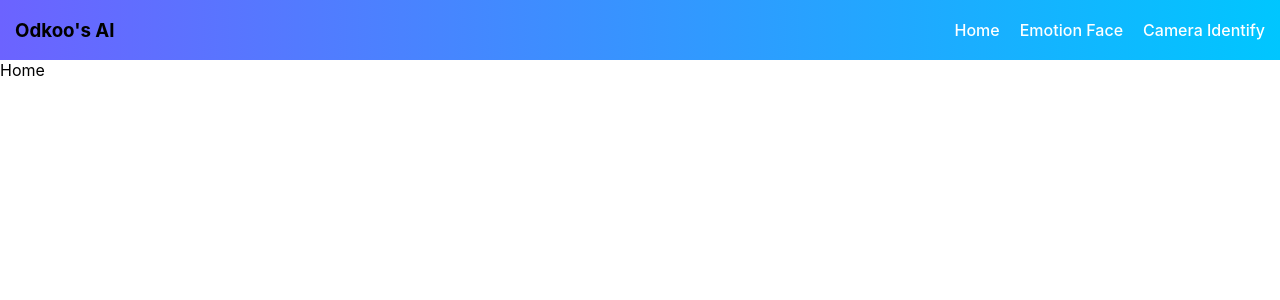
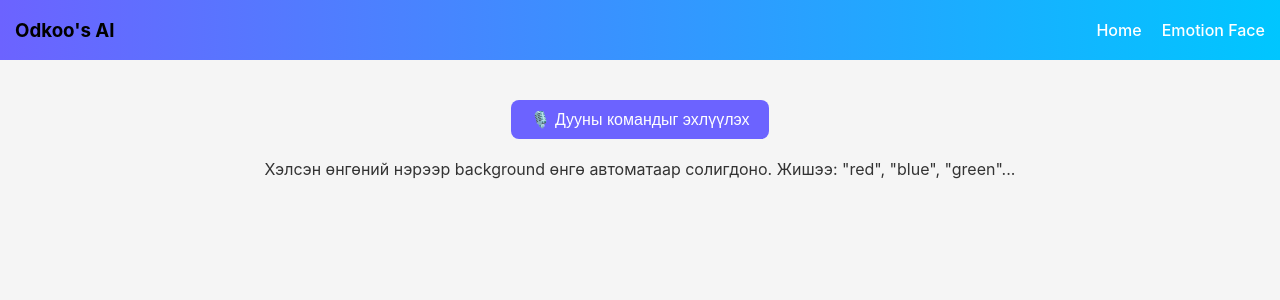
Before and after one commit to Odko11234/ai_test, a React (Create React App) app: page / in a window 1280 px wide. Shown: the top 300 px of the page. Built offline with nearby package versions, Linux system fonts and the light colour scheme.

Commit message:
voice added

```diff
--- a/src/App.js
+++ b/src/App.js
@@ -22,7 +22,7 @@ function App() {
           <nav className="nav-links">
             <Link to="/">Home</Link>
             <Link to="/emotion_face">Emotion Face</Link>
-            <Link to="/camera_identify">Camera Identify</Link>
+            {/* <Link to="/camera_identify">Camera Identify</Link> */}
           </nav>
         </header>
 
@@ -30,9 +30,8 @@ function App() {
           <Routes>
             <Route path="/" element={<Home />} />
             <Route path="/emotion_face" element={<EmotionFace />} />
-            <Route path="/camera_identify" element={<CameraIdentify />} />
+            {/* <Route path="/camera_identify" element={<CameraIdentify />} /> */}
           </Routes>
-          {/* <VoiceAssistant /> */}
         </main>
       </Router>
     </>
--- a/src/pages/Home/Home.jsx
+++ b/src/pages/Home/Home.jsx
@@ -1,5 +1,11 @@
+import VoiceAssistant from "../Voice_check/VoiceCheck";
+
 const Home = () => {
-  return <div>Home</div>;
+  return (
+    <div>
+      <VoiceAssistant />
+    </div>
+  );
 };
 
 export default Home;
--- a/src/pages/Voice_check/VoiceCheck.jsx
+++ b/src/pages/Voice_check/VoiceCheck.jsx
@@ -1,44 +1,74 @@
-import React, { useEffect, useState } from "react";
-import { useNavigate } from "react-router-dom";
+import React, { useState } from "react";
 
 const VoiceAssistant = () => {
   const [listening, setListening] = useState(false);
   const [transcript, setTranscript] = useState("");
-  const navigate = useNavigate();
+  const [bgColor, setBgColor] = useState("#f5f5f5");
 
-  // Browser SpeechRecognition
-  const SpeechRecognition =
-    window.SpeechRecognition || window.webkitSpeechRecognition;
-  const recognition = new SpeechRecognition();
+  // Зөвшөөрөгдсөн өнгөний нэрүүд
+  const colors = [
+    "red",
+    "blue",
+    "green",
+    "yellow",
+    "orange",
+    "pink",
+    "purple",
+    "lime",
+    "cyan",
+    "magenta",
+    "black",
+  ];
 
-  recognition.lang = "en-US"; // эсвэл "mn-MN" гэж Монгол болгож болно
-  recognition.continuous = false;
+  let recognition;
 
-  useEffect(() => {
+  // Дуугаар өнгө солих функц
+  const startListening = () => {
+    const SpeechRecognition =
+      window.SpeechRecognition || window.webkitSpeechRecognition;
+    recognition = new SpeechRecognition();
+    recognition.lang = "en-US"; // эсвэл "mn-MN"
+    recognition.continuous = false;
+
     recognition.onresult = (event) => {
       const text = event.results[0][0].transcript.toLowerCase();
       setTranscript(text);
-      // Жишээ командууд
-      if (text.includes("home")) navigate("/");
-      if (text.includes("emotion")) navigate("/emotion_face");
-      if (text.includes("camera")) navigate("/camera_identify");
+
+      // Хэрвээ текст дотор зөвшөөрөгдсөн өнгөний нэр байвал background өнгийг өөрчлөх
+      const foundColor = colors.find((c) => text.includes(c));
+      if (foundColor) {
+        setBgColor(foundColor);
+        console.log(`Өнгө солигдлоо: ${foundColor}`);
+      } else {
+        console.log("Өнгөний нэр олдсонгүй");
+      }
     };
 
     recognition.onend = () => setListening(false);
-  }, []);
 
-  const startListening = () => {
-    if (listening) {
-      setListening(false);
-    } else {
+    if (!listening) {
       setTranscript("");
       setListening(true);
-      recognition?.start();
+      recognition.start();
+      console.log("☝️ Дууны командыг сонсож эхэллээ...");
+    } else {
+      recognition.stop();
+      setListening(false);
+      console.log("✋ Сонсохыг зогсоолоо");
     }
   };
 
   return (
-    <div style={{ textAlign: "center", marginTop: "20px" }}>
+    <div
+      style={{
+        textAlign: "center",
+        padding: "40px",
+        transition: "background 0.5s ease",
+        background: bgColor,
+        minHeight: "80vh",
+      }}
+    >
+      {/* Дуу сонсох товч */}
       <button
         onClick={startListening}
         style={{
@@ -49,11 +79,22 @@ const VoiceAssistant = () => {
           background: listening ? "#ff7675" : "#6c63ff",
           color: "white",
           border: "none",
+          transition: "background 0.3s ease",
         }}
       >
-        {listening ? "🎤 Listening..." : "🎙️ Start Voice Command"}
+        {listening ? "🎤 Сонсож байна..." : "🎙️ Дууны командыг эхлүүлэх"}
       </button>
-      <p>{transcript && `Heard: "${transcript}"`}</p>
+
+      {/* Сонсогдсон текстийг харуулах */}
+      <p style={{ marginTop: "20px", fontSize: "18px" }}>
+        {transcript && `Сонсогдсон текст: "${transcript}"`}
+      </p>
+
+      {/* Тайлбар */}
+      <p style={{ marginTop: "10px", fontSize: "16px", color: "#333" }}>
+        Хэлсэн өнгөний нэрээр background өнгө автоматаар солигдоно. Жишээ:
+        "red", "blue", "green"...
+      </p>
     </div>
   );
 };
```
